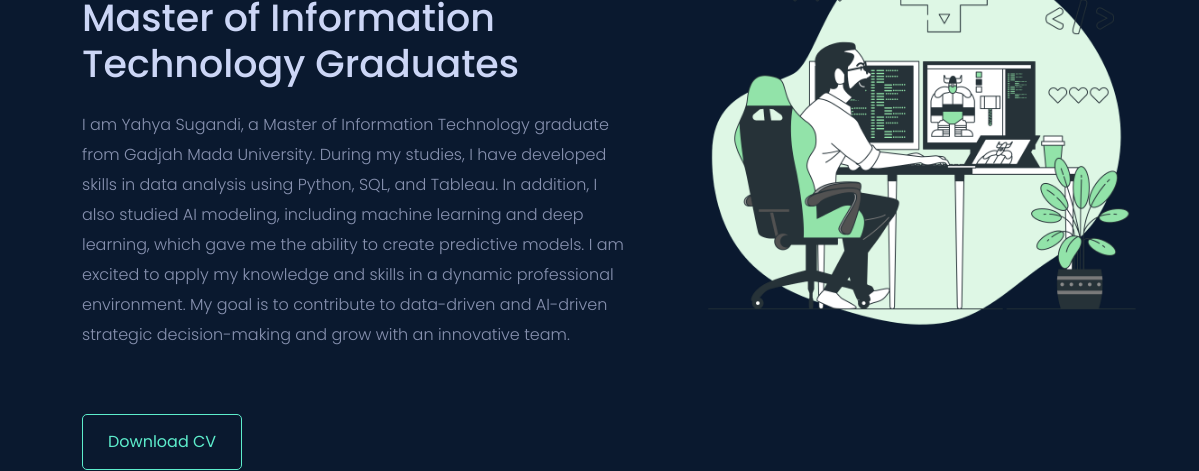
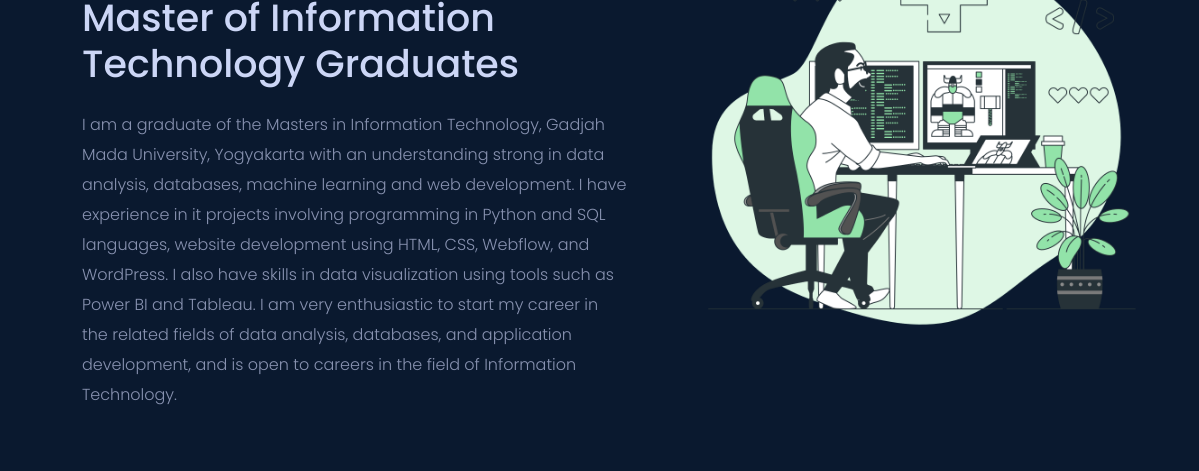
Before and after one commit to YahyaSg/Portofolio, a plain HTML site: page index.html in a window 1280 px wide. Shown: the part 212-683 px from the top of the page, 0-1199 px from the left. Drawn offline with nearby package versions, Linux system fonts and the light colour scheme.

Commit message:
Update index.html
Update Profile

```diff
--- a/index.html
+++ b/index.html
@@ -63,12 +63,12 @@
           <h1 class="mt-2">Master of Information Technology Graduates</h1>
 
             <p class="mt-4">
-              I am Yahya Sugandi, a Master of Information Technology graduate from Gadjah Mada University.
-              During my studies, I have developed skills in data analysis using Python, SQL, and Tableau.
-              In addition, I also studied AI modeling, including machine learning and deep learning,
-              which gave me the ability to create predictive models.
-              I am excited to apply my knowledge and skills in a dynamic professional environment.
-              My goal is to contribute to data-driven and AI-driven strategic decision-making and grow with an innovative team. <br>
+              I am a graduate of the Masters in Information Technology, Gadjah Mada University, Yogyakarta with an understanding
+              strong in data analysis, databases, machine learning and web development. I have experience in it
+              projects involving programming in Python and SQL languages, website development using
+              HTML, CSS, Webflow, and WordPress. I also have skills in data visualization using tools
+              such as Power BI and Tableau. I am very enthusiastic to start my career in the related fields of data analysis, databases,
+              and application development, and is open to careers in the field of Information Technology. <br>
             </p>
             <a target="_blank" href="https://drive.google.com/file/d/1dMhLQ7HbPu_uBqcoIx252Sq0W7w1Smz-/view?usp=drive_link" class="btn btn-download mt-5">
               Download CV
```
